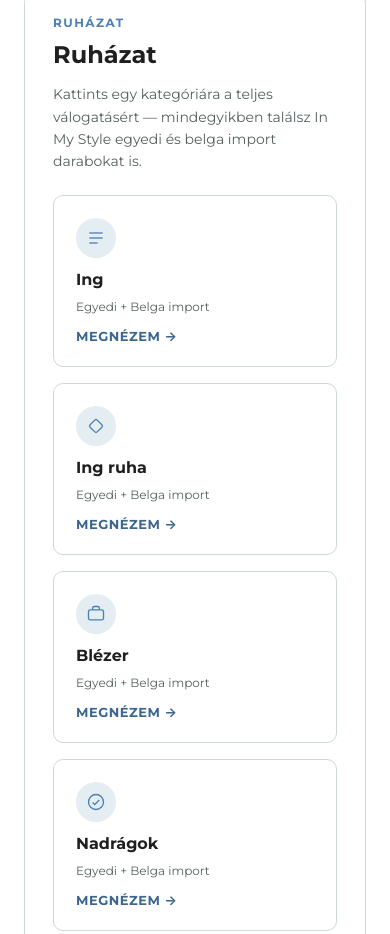
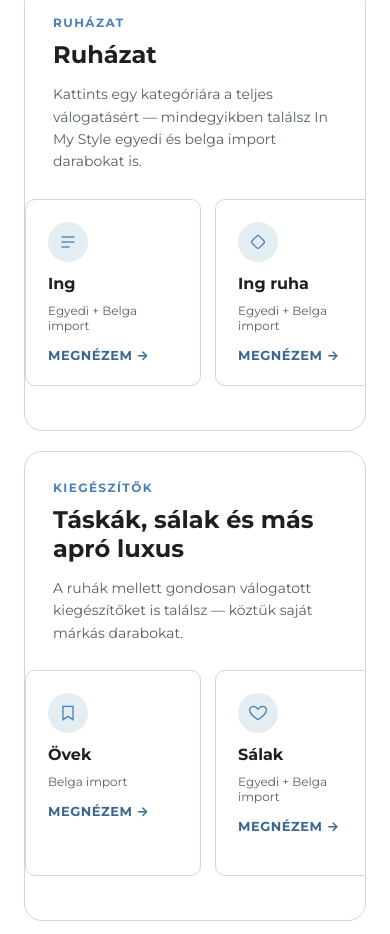
Before and after one commit to bajzathbalazs-hue/inmystyle-site, a plain HTML site: page index.html in a window 390 px wide. Shown: the part 3328-4262 px from the top of the page. Drawn offline with Linux system fonts and the light colour scheme; a script that the page names is missing.

Commit message:
Mobile: make repeating card rows horizontally swipeable instead of stacking
At ≤640px, .grid-3/.grid-4 (testimonials, product grids), .gallery-grid,
.service-cards, .category-grid and .process-steps switch from a 1-column
stack to a scroll-snap flex row, with the next card peeking in from the
edge as a scroll hint. Two-item image+text sections, the footer, and the
FAQ stay stacked since horizontal scroll doesn't fit that content.
Verified via computed styles that every target section is genuinely
scrollable (scrollWidth > clientWidth) and the page itself never gains
horizontal overflow, on index, kategoria, and akcio.

```diff
--- a/css/style.css
+++ b/css/style.css
@@ -651,3 +651,35 @@ a, button { transition: color .2s var(--ease), background-color .2s var(--ease),
 @media (max-width: 900px) {
   .size-tool { grid-template-columns: 1fr; padding: 28px; }
 }
+
+/* ===== Mobile: horizontally scrollable card rows =====
+   Instead of stacking every card list into one long column on phones,
+   these turn into swipeable rows — the next card peeks in from the edge
+   as a hint that there's more to scroll. */
+@media (max-width: 640px) {
+  .grid-3, .grid-4, .gallery-grid, .service-cards, .category-grid, .process-steps {
+    display: flex;
+    flex-wrap: nowrap;
+    align-items: stretch;
+    overflow-x: auto;
+    overscroll-behavior-x: contain;
+    scroll-snap-type: x mandatory;
+    -webkit-overflow-scrolling: touch;
+    gap: 14px;
+    margin: 0 -24px;
+    padding: 4px 24px 16px;
+  }
+  .grid-3 > *, .grid-4 > *, .service-cards > *, .process-steps > * {
+    flex: 0 0 80%;
+    scroll-snap-align: start;
+  }
+  .gallery-grid > *, .category-grid > * {
+    flex: 0 0 62%;
+    scroll-snap-align: start;
+  }
+  .grid-3 > *, .grid-4 > *, .gallery-grid > *, .service-cards > *, .category-grid > *, .process-steps > * {
+    min-width: 0;
+  }
+  /* .category-grid sits inside .category-panel (28px padding), not .container (24px) */
+  .category-panel .category-grid { margin: 0 -28px; padding: 4px 28px 16px; }
+}
--- a/index.html
+++ b/index.html
@@ -13,7 +13,7 @@
   <meta name="twitter:card" content="summary_large_image">
   <link rel="preconnect" href="https://fonts.googleapis.com">
   <link href="https://fonts.googleapis.com/css2?family=Allura&family=Montserrat:wght@400;500;600;700;800&display=swap" rel="stylesheet">
-  <link rel="stylesheet" href="css/style.css?v=11">
+  <link rel="stylesheet" href="css/style.css?v=12">
   <link rel="icon" href="assets/icons/favicon-light.png" media="(prefers-color-scheme: light)">
   <link rel="icon" href="assets/icons/favicon-dark.png" media="(prefers-color-scheme: dark)">
   <link rel="apple-touch-icon" href="assets/icons/apple-touch-icon.png">
```
Also changed, not shown: akcio.html (+1 -1 lines), gdpr.html (+1 -1 lines), kategoria.html (+1 -1 lines), termek.html (+1 -1 lines).
